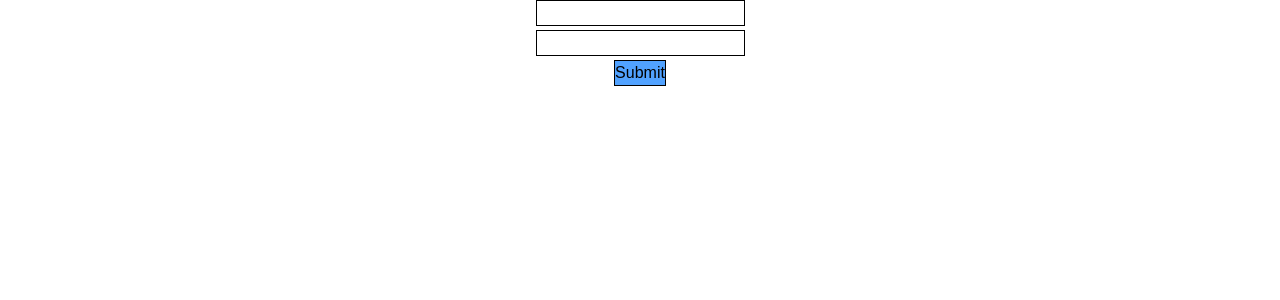
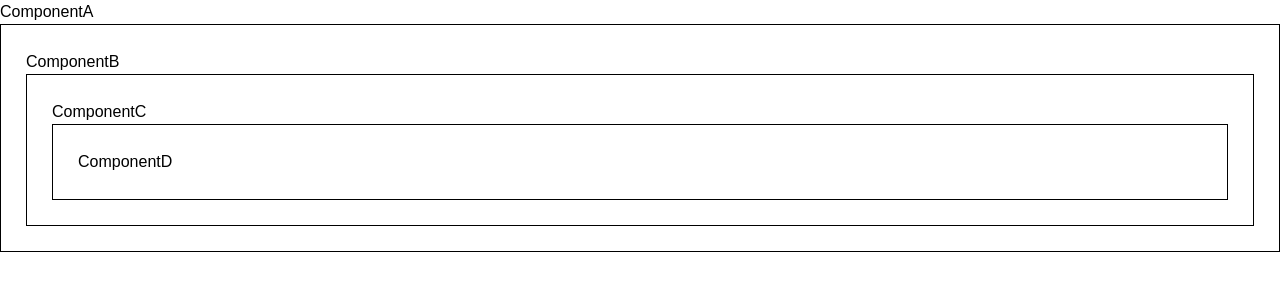
Before and after one commit to tarunmedisetti13/map_functions, a React (Vite) app: page / in a window 1280 px wide. Shown: the top 300 px of the page. Built offline with nearby package versions, Linux system fonts and the light colour scheme.

Commit message:
Added Components

```diff
--- a/src/App.jsx
+++ b/src/App.jsx
@@ -1,9 +1,23 @@
 import React from 'react'
 import Form from './Form'
+import Crender from './components.jsx/Crender'
+import Lists from './components.jsx/Lists'
+import { useState } from 'react'
+import ComponentA from './components.jsx/ComponentA'
+import ComponentB from './components.jsx/ComponentB'
+import ComponentC from './components.jsx/ComponentC'
+import ComponentD from './components.jsx/ComponentD'
 const App = () => {
+  const [isLoggedIn, setIsLoggedIn] = useState('false');
   return (
     <div>
-      <Form />
+      <ComponentA>
+        <ComponentB>
+          <ComponentC>
+            <ComponentD />
+          </ComponentC>
+        </ComponentB>
+      </ComponentA>
     </div>
   )
 }
--- a/src/Form.jsx
+++ b/src/Form.jsx
@@ -18,7 +18,7 @@ const Form = () => {
             email:${formData.email}`);
     }
     return (
-        <form onSubmit={handleSubmit} className='flex flex-col gap-1 items-center '>
+        <form onSubmit={handleSubmit} className='grid h-50 place-items-center '>
             <input type="text" name='name' value={formData.name} onChange={handleChange} className='border' />
             <input type="email" name='email' value={formData.email} onChange={handleChange} className='border' />
             <button type='submit' className='border bg-blue-400 cursor-pointer'>Submit</button>
--- /dev/null
+++ b/src/components.jsx/ComponentA.jsx
@@ -0,0 +1,12 @@
+import React from 'react'
+import ComponentB from './ComponentB'
+const ComponentA = () => {
+    return (
+        <div>
+            <h1>ComponentA</h1>
+            <ComponentB />
+        </div>
+    )
+}
+
+export default ComponentA
--- /dev/null
+++ b/src/components.jsx/ComponentB.jsx
@@ -0,0 +1,12 @@
+import React from 'react'
+import ComponentC from './ComponentC'
+const ComponentB = () => {
+    return (
+        <div className='box'>
+            ComponentB
+            <ComponentC />
+        </div>
+    )
+}
+
+export default ComponentB
--- /dev/null
+++ b/src/components.jsx/ComponentC.jsx
@@ -0,0 +1,12 @@
+import React from 'react'
+import ComponentD from './ComponentD'
+const ComponentC = () => {
+    return (
+        <div className='box'>
+            ComponentC
+            <ComponentD />
+        </div>
+    )
+}
+
+export default ComponentC
--- /dev/null
+++ b/src/components.jsx/ComponentD.jsx
@@ -0,0 +1,11 @@
+import React from 'react'
+
+const ComponentD = () => {
+    return (
+        <div className='box'>
+            ComponentD
+        </div>
+    )
+}
+
+export default ComponentD
--- /dev/null
+++ b/src/components.jsx/Crender.jsx
@@ -0,0 +1,21 @@
+import React from 'react';
+
+function Crender({ isLoggedIn, setIsLoggedIn }) {
+    const toggleLogin = () => {
+        setIsLoggedIn(prev => !prev); // Toggle true/false
+    };
+
+    return (
+        <div className='text-center'>
+            <h2>{isLoggedIn ? 'You are logged in ✅' : 'Please log in ❌'}</h2>
+            <button
+                className='bg-blue-500 text-white px-4 py-2 rounded mt-4'
+                onClick={toggleLogin}
+            >
+                Toggle Login
+            </button>
+        </div>
+    );
+}
+
+export default Crender;
--- /dev/null
+++ b/src/components.jsx/Lists.jsx
@@ -0,0 +1,20 @@
+import React from 'react'
+
+const Lists = () => {
+    const list = [
+        { id: 1, name: 'Tarun', student: false },
+        { id: 2, name: 'Ashok', student: true },
+        { id: 3, name: 'Ravi', student: false }
+    ]
+    return (
+        <div>
+            <ul className='grid place-items-center'>
+                {list.map((l, index) => (
+                    <li key={l.id}>{l.name} student: <span className='font-semibold'>{String(l.student)}</span></li>
+                ))}
+            </ul>
+        </div>
+    )
+}
+
+export default Lists
--- a/src/index.css
+++ b/src/index.css
@@ -6,3 +6,8 @@
     box-sizing: border-box;
     font-family: 'poppins', sans-serif;
 }
+
+.box {
+    border: 1px solid;
+    padding: 25px;
+}
```
